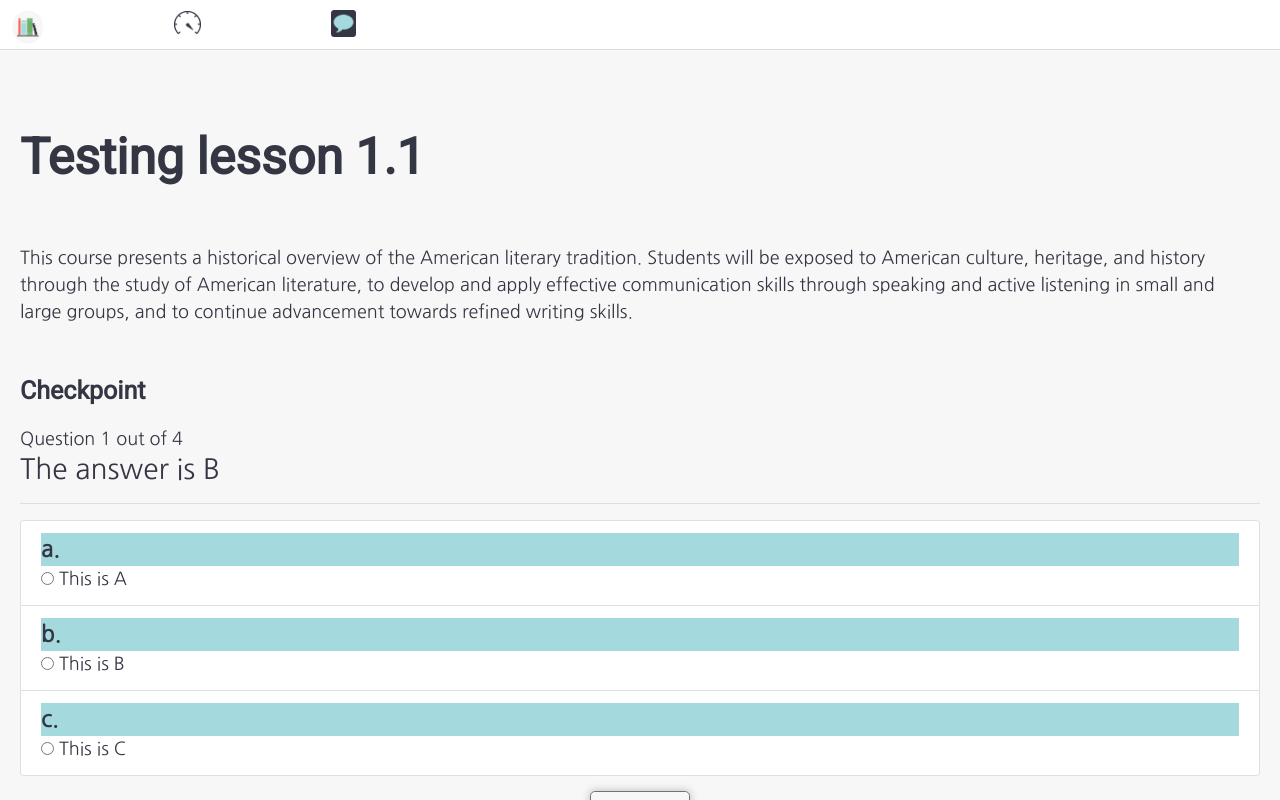
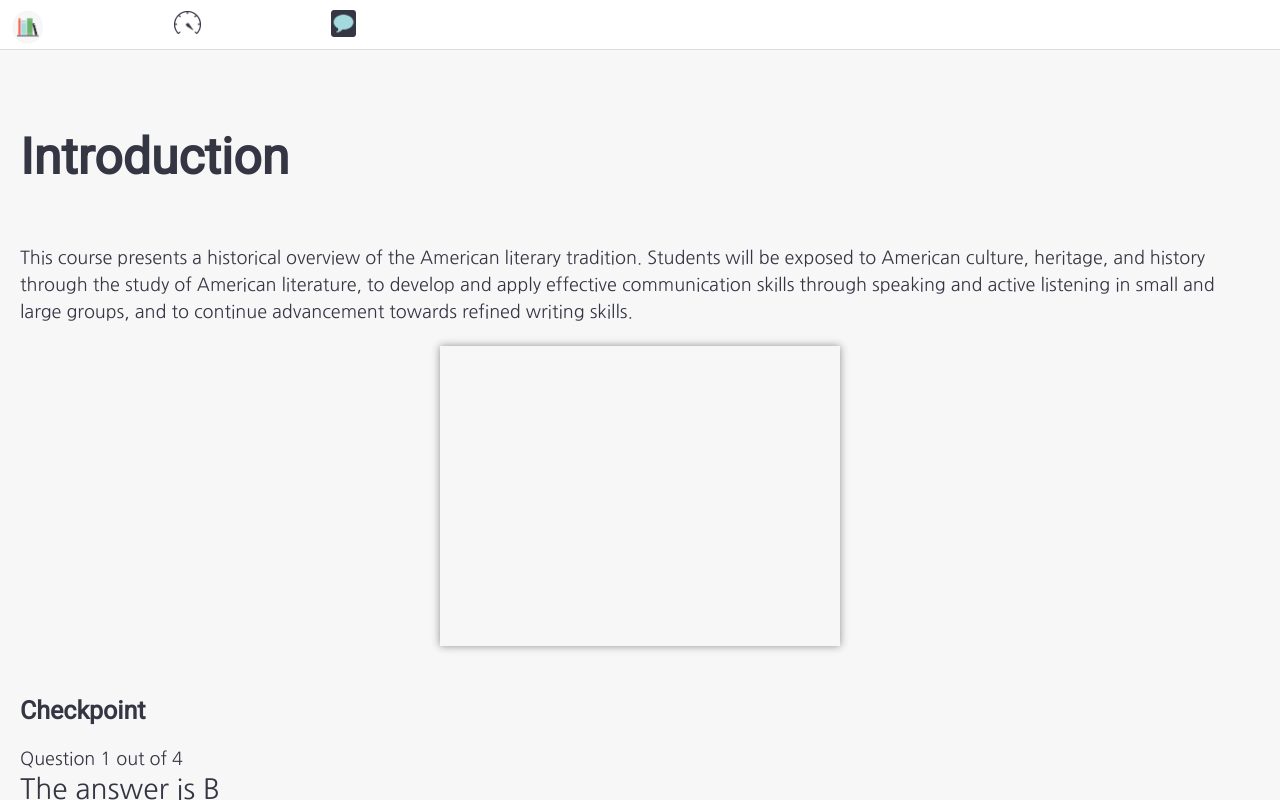
Before and after one commit to NGBlanchard/mediatrain, a React (Create React App) app: page /lesson/1 in a window 1280 px wide. Shown: the top 800 px of the page. Built offline with nearby package versions, Linux system fonts and the light colour scheme.

Commit message:
video added to lessons

```diff
--- a/src/App.js
+++ b/src/App.js
@@ -39,7 +39,7 @@ class App extends React.Component {
       {
         id: 1,
         number: 1.1,
-        name: "Testing lesson 1.1",
+        name: "Introduction",
         unitid: 11,
         objective: "",
         video: "",
@@ -281,7 +281,7 @@ class App extends React.Component {
         number: 2.1,
         name: "Introduction",
         objective: "",
-        video: "",
+        video: "https://www.youtube.com/embed/udfqpajleeQ?rel=0&amp;showinfo=0",
         unitid: 12,
         content: "lorem ipsum",
         questions: [
@@ -436,7 +436,7 @@ class App extends React.Component {
         number: 2.2,
         name: "Act One",
         objective: "",
-        video: "",
+        video: "https://www.youtube.com/embed/udfqpajleeQ?rel=0&amp;showinfo=0",
         unitid: 12,
         content: "lorem ipsum",
         questions: [
--- a/src/components/Lesson/Lesson.css
+++ b/src/components/Lesson/Lesson.css
@@ -1,5 +1,5 @@
 .lesson-main {
-  font-family: 'Nanum Gothic', sans-serif;
+  font-family: "Nanum Gothic", sans-serif;
   font-size: 18px;
   padding: 20px;
   background-color: rgb(247, 247, 247);
@@ -7,8 +7,18 @@
 
 .lesson-header {
   font-size: 50px;
-  font-family: 'Roboto', sans-serif;
+  font-family: "Roboto", sans-serif;
   font-weight: bolder;
-  margin-top:50px;
+  margin-top: 50px;
   margin-bottom: 50px;
 }
+
+.video {
+  display: flex;
+  justify-content: center;
+  margin-top: 20px;
+}
+
+.video-frame {
+  box-shadow: 0px 0px 8px #8e8e8e;
+}
--- a/src/components/Lesson/Lesson.js
+++ b/src/components/Lesson/Lesson.js
@@ -23,7 +23,19 @@ class Lesson extends React.Component {
         <main className="lesson-main">
           <header className="lesson-header">{lesson.name}</header>
           <section className="lesson-content">{lesson.content}</section>
-        <Submission lesson={lesson} />
+          <section className="video">
+            <iframe
+              className="video-frame"
+              title="Lead Generation"
+              width="400"
+              height="300"
+              src={lesson.video !== null ? lesson.video : ""}
+              frameBorder="0"
+              allow="accelerometer; autoplay; encrypted-media; gyroscope; picture-in-picture"
+              allowFullScreen
+            ></iframe>
+          </section>
+          <Submission lesson={lesson} />
         </main>
       </>
     );
```
